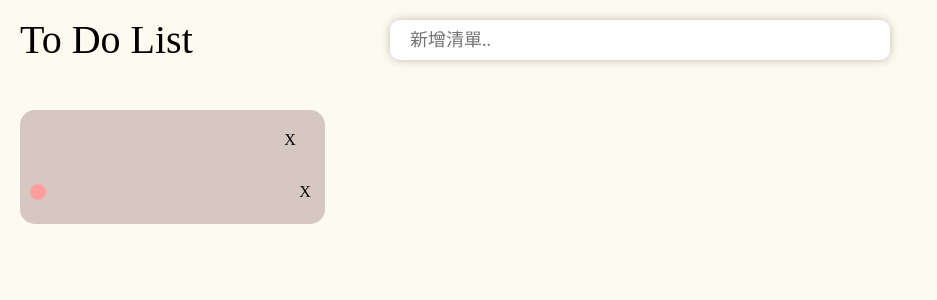
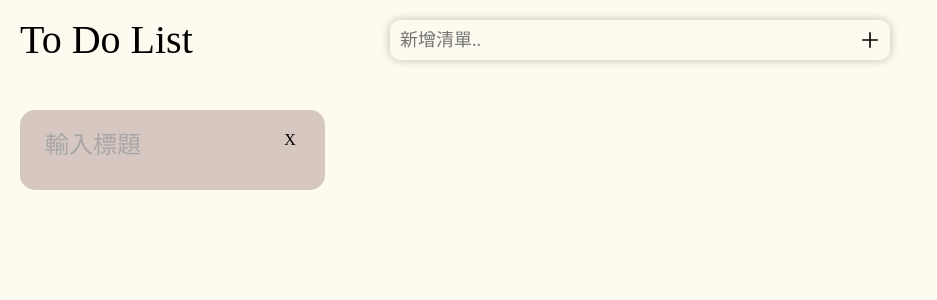
Before and after one commit to li886580/to-do-list, a Vue app: page / in a window 1280 px wide. Shown: the top 300 px of the page, without its empty margins (0-937 px from the left). Built offline with nearby package versions, Linux system fonts and the light colour scheme.

Commit message:
json格式

```diff
--- a/src/components/to-do-list.css
+++ b/src/components/to-do-list.css
@@ -31,21 +31,53 @@
           flex: 1;
 }
 
-.content .header input {
+.content .header .header__newList {
+  display: -webkit-box;
+  display: -ms-flexbox;
+  display: flex;
+  -webkit-box-align: center;
+      -ms-flex-align: center;
+          align-items: center;
   height: 40px;
   width: 500px;
+  border-radius: 10px;
+  -webkit-box-shadow: 0 0 10px rgba(0, 0, 0, 0.25);
+          box-shadow: 0 0 10px rgba(0, 0, 0, 0.25);
+  margin-right: 10px;
+}
+
+.content .header .header__newList input {
+  -webkit-box-flex: 1;
+      -ms-flex: 1;
+          flex: 1;
   line-height: 40px;
   border: 0;
-  border-radius: 10px;
   outline: 0;
-  -webkit-box-shadow: 0 0 10px rgba(0, 0, 0, 0.25);
-          box-shadow: 0 0 10px rgba(0, 0, 0, 0.25);
-  padding: 0 20px;
+  font-size: 18px;
+  font-family: none;
+  padding: 0 0 0 10px;
   -webkit-box-sizing: border-box;
           box-sizing: border-box;
-  font-size: 18px;
-  font-family: none;
-  margin-right: 10px;
+  background-color: rgba(255, 255, 255, 0);
+}
+
+.content .header .header__newList .plusBtn {
+  display: -webkit-box;
+  display: -ms-flexbox;
+  display: flex;
+  -webkit-box-align: center;
+      -ms-flex-align: center;
+          align-items: center;
+  -webkit-box-pack: center;
+      -ms-flex-pack: center;
+          justify-content: center;
+  height: 40px;
+  width: 40px;
+}
+
+.content .header .header__newList .plusBtn img {
+  height: 16px;
+  width: 16px;
 }
 
 .content .header::after {
--- a/src/components/to-do-list.scss
+++ b/src/components/to-do-list.scss
@@ -20,19 +20,36 @@
       flex: 1;
       // height: 40px;
     }
-    input{
+    .header__newList{
+      display: flex;
+      align-items: center;
       height: 40px;
       width: 500px;
-      line-height: 40px;
-      border: 0;
       border-radius: 10px;
-      outline: 0;
       box-shadow: 0 0 10px rgba(0, 0, 0, 0.25);
-      padding: 0 20px;
-      box-sizing: border-box;
-      font-size: 18px;
-      font-family: none;
       margin-right: 10px;
+      input{
+        flex: 1;
+        line-height: 40px;
+        border: 0;
+        outline: 0;
+        font-size: 18px;
+        font-family: none;
+        padding: 0 0 0 10px;
+        box-sizing: border-box;
+        background-color: rgba(255, 255, 255, 0);
+      }
+      .plusBtn{
+        display: flex;
+        align-items: center;
+        justify-content: center;
+        height: 40px;
+        width: 40px;
+        img{
+          height: 16px;
+          width: 16px;
+        }
+      }
     }
     &::after{
       content: '';
--- a/src/components/to-do-list.vue
+++ b/src/components/to-do-list.vue
@@ -2,29 +2,69 @@
   <div class="content">
     <div class="header">
       <p>To Do List</p>
-      <input type="text" placeholder="新增清單..">
+      <div class="header__newList">
+        <input type="text" placeholder="新增清單.." v-model="newListName">
+        <a class="plusBtn" @click="newList()">
+          <img src="../assets/icon/plus.svg"/>
+        </a>
+      </div>
     </div>
     <div class="allList">
       <div class="list">
         <div class="list__title">
-          <textarea class="title__textarea" rows="15" maxlength="512"></textarea>
+          <textarea class="title__textarea" rows="15" maxlength="512"  placeholder="輸入標題" v-model="listName"></textarea>
           <a class="title__delete">X</a>
         </div>
-        <div class="list__item">
+        <!-- <div class="list__item">
           <div class="item">
             <a class="item__checkbox"></a>
-            <textarea class="item__textarea" rows="15" maxlength="512"></textarea>
+            <textarea class="item__textarea" rows="15" maxlength="512"  placeholder="輸入清單" v-model="itemContent"></textarea>
             <a class="item__delete">X</a>
           </div>
-        </div>
+        </div> -->
       </div>
     </div>
   </div>
 </template>
 
 <script>
+let listJson = {
+  "listName": "",
+  "listColor": "",
+  "item": [
+    {
+      "itemColor": "",
+      "itemContent": "",
+      "itemStatus": ""
+    }
+  ]
+}
+
+
 export default {
+  data() {
+    return {
+      newListName: '',
+      listName: '',
+      itemContent: '',
+      itemColor: ''
+    }
+  },
+
+  methods: {
+    newList() {
+      listJson.listName = this.newListName
+      localStorage.setItem('list1', JSON.stringify(listJson))
+      this.newListName = ''
+    }
+  },
+  // created() {
+  //   this.listName = JSON.parse(localStorage.getItem('list1')).listName
+  // }
 }
+
+
+
 </script>
 
 <!-- Add "scoped" attribute to limit CSS to this component only -->
```
Also changed, not shown: src/assets/icon/plus.svg (added), 1 other file (tests, documents, lock files or other folders).
